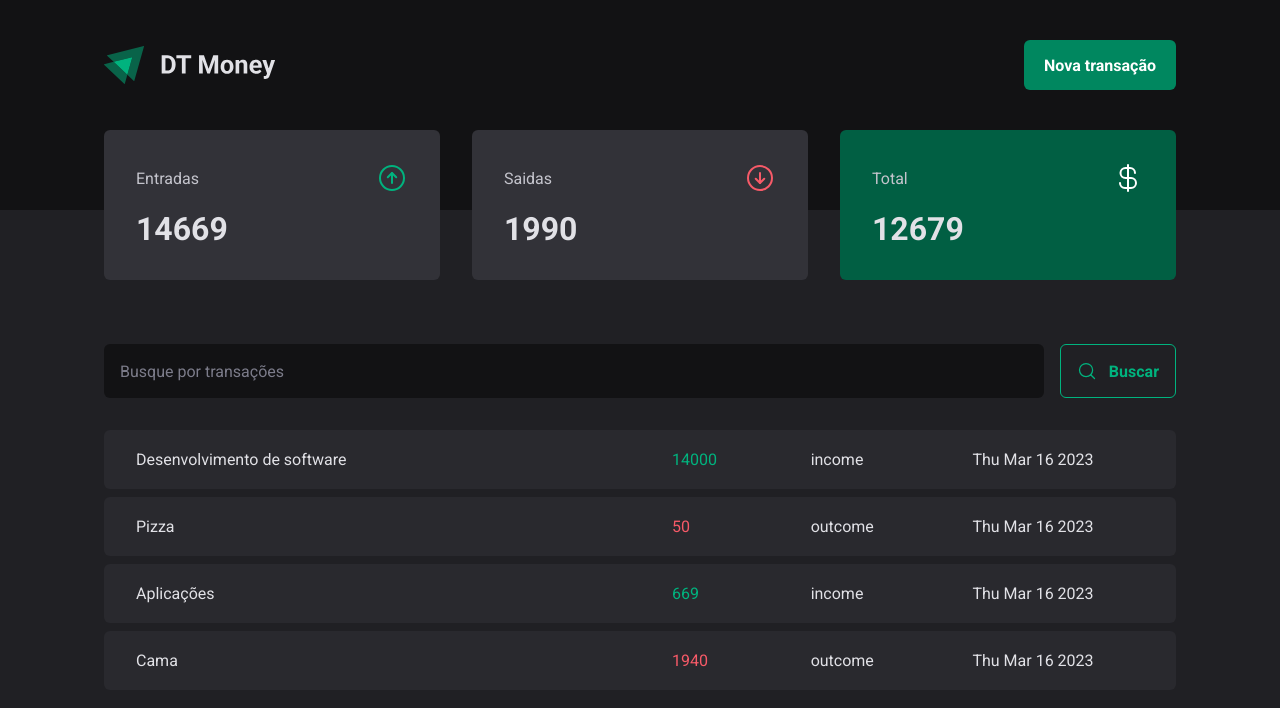
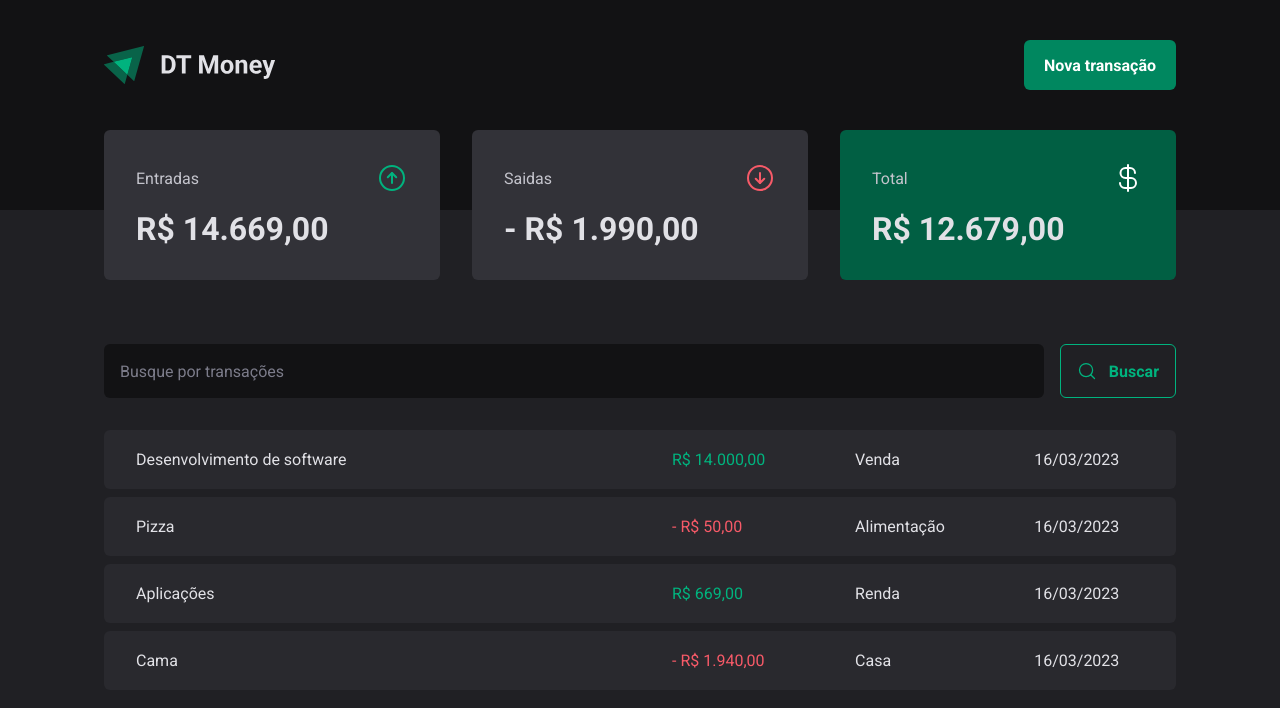
Before and after one commit to vanderL/dt-money-2, a React (Vite) app: page / in a window 1280 px wide. Shown: the top 708 px of the page. Built offline with nearby package versions, Linux system fonts and the light colour scheme; data requests are answered from the project's data file.

Commit message:
feat: fomatter values

```diff
--- a/src/components/Summary/index.tsx
+++ b/src/components/Summary/index.tsx
@@ -1,6 +1,7 @@
 import { ArrowCircleUp, ArrowCircleDown, CurrencyDollar } from "phosphor-react";
 import { useContext } from "react";
 import { TransactionsContext } from "../../contexts/TransactionsContext";
+import { priceFormatter } from "../../utils/formatter";
 import { SummaryCard, SummaryContainer } from "./styles";
 
 export function Summary() {
@@ -37,7 +38,7 @@
           />
 
         </header>
-        <strong>{summary.income}</strong>
+        <strong>{priceFormatter.format(summary.income)}</strong>
       </SummaryCard>
 
       <SummaryCard>
@@ -49,7 +50,7 @@
           />
 
         </header>
-        <strong>{summary.outcome}</strong>
+        <strong>- {priceFormatter.format(summary.outcome)}</strong>
       </SummaryCard>
 
       <SummaryCard variant="green">
@@ -61,7 +62,7 @@
           />
 
         </header>
-        <strong>{summary.total}</strong>
+        <strong>{priceFormatter.format(summary.total)}</strong>
       </SummaryCard>
     </SummaryContainer>
   )
--- a/src/pages/Transactions/index.tsx
+++ b/src/pages/Transactions/index.tsx
@@ -2,6 +2,7 @@
 import { Header } from "../../components/Header";
 import { Summary } from "../../components/Summary";
 import { TransactionsContext } from "../../contexts/TransactionsContext";
+import { dateFormatter, priceFormatter } from "../../utils/formatter";
 import { SearchForm } from "./components/SearchForm";
 import { PriceHighlight, TransactionsContainer, TransactionsTable } from "./styles";
 
@@ -24,11 +25,12 @@
                   <td width="50%">{transaction.description}</td>
                   <td>
                     <PriceHighlight variant={transaction.type}>
-                      {transaction.price}
+                      {transaction.type === 'outcome' && '- '}
+                      {priceFormatter.format(transaction.price)}
                     </PriceHighlight>
                   </td>
-                  <td>{transaction.type}</td>
-                  <td>{new Date(transaction.createdAt).toDateString()}</td>
+                  <td>{transaction.category}</td>
+                  <td>{dateFormatter.format(new Date(transaction.createdAt))}</td>
                 </tr>
               )
             })}
--- /dev/null
+++ b/src/utils/formatter.ts
@@ -0,0 +1,6 @@
+export const dateFormatter = new Intl.DateTimeFormat('pt-BR');
+
+export const priceFormatter = new Intl.NumberFormat('pt-BR', {
+  style: 'currency',
+  currency: 'BRL'
+})
```
